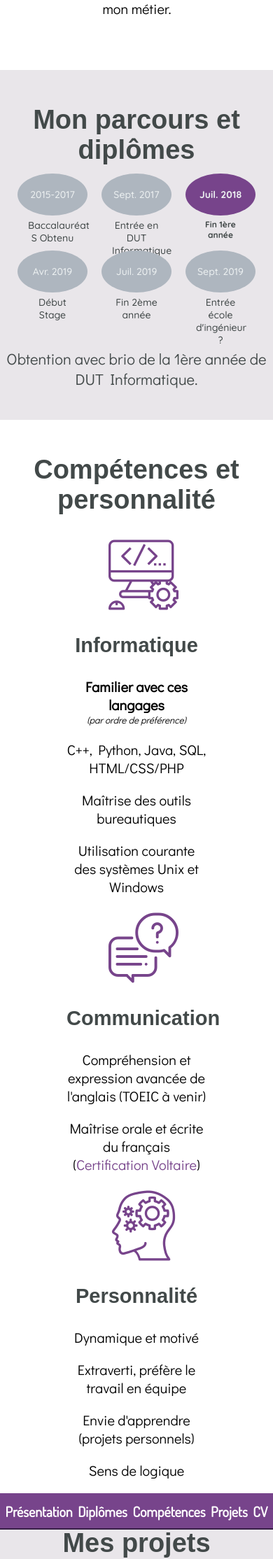
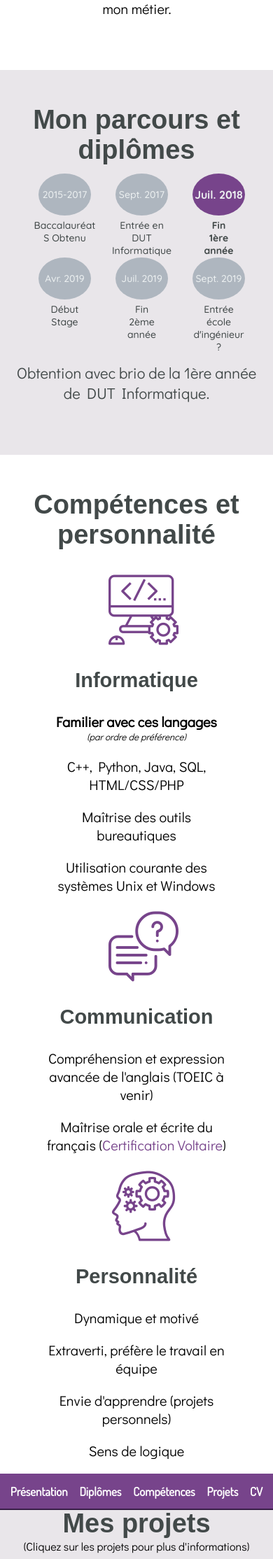
Before and after one commit to SachaFolcke/Portfolio, a PHP site: page / in a window 390 px wide, after a click on "Projets". Shown: the part 1405-3633 px from the top of the page at 70% size. Run offline with PHP 8.4, Linux system fonts and the light colour scheme; some web fonts are replaced.

Commit message:
Multiples corrections de responsivité

```diff
--- a/css/style.css
+++ b/css/style.css
@@ -188,7 +188,7 @@ h1 {
     height: 300px;
     width: 300px;
     display: block;
-    margin: 0 20px 20px 0;
+    margin: 0 10px 20px;
 }
 
 #projects h2 {
@@ -217,7 +217,7 @@ h1 {
     font-size: 20px;
     position: absolute;
     top: 50%;
-    left: 50%;
+    left: 53%;
     transform: translate(-50%, -50%);
     background-color : rgb(119,68,139);
     height: 300px;
@@ -283,6 +283,21 @@ h1 {
     display: none;
 }
 
+.close {
+    border: 1px solid black;
+    border-radius: 50%;
+    width: 30px;
+    height: 30px;
+    font-weight: bold;
+    font-size: 23px;
+    position: absolute;
+    top: 20px;
+    right: 20px;
+    cursor: pointer;
+    background-color: rgb(119,68,139);
+    color: white;
+}
+
 @media screen and (min-width: 1080px) and (max-width: 1600px) {
     #presentation {
         margin: 0 0 50px 0;
@@ -326,11 +341,17 @@ h1 {
 
     #nav a {
         padding: 26px 0 0 0;
-        font-size: 20px;
+        font-size: 17px;
+        margin: 0 2px 0;
     }
 
     #parcours {
-        height: 500px;
+        height: 550px;
+    }
+
+    #skills .element {
+        max-width: 80vw;
+        min-width: 70vw;
     }
 
     #info-master, #info-site, #info-2048, #info-rpg {
--- a/css/timeline.css
+++ b/css/timeline.css
@@ -132,7 +132,6 @@ input:checked + .dot-info span {
     top: -65px;
     left: 0;
     transform: translateX(30%) translateY(-10%) rotateZ(-35deg) ;
-    width: 70px;
     text-indent: -10px;
 }
 
@@ -230,13 +229,14 @@ input[data-description="2000"]:checked ~ #timeline-descriptions-wrapper p[data-d
         margin-left: 0;
     }
     input, .dot-info {
-        width: 60px;
+        width: 75px;
         height: 60px;
-        margin: 0 10px 50px;
+        margin: 0 10px 60px;
     }
     input {
         background-color: transparent !important;
         z-index: 1;
+        transform: translateX(20%);
     }
     input::before, input::after {
         content: none;
@@ -245,16 +245,17 @@ input[data-description="2000"]:checked ~ #timeline-descriptions-wrapper p[data-d
         background-color: rgb(119,68,139);
     }
     input:checked + .dot-info span.year {
-        font-size: 14px;
+        font-size: 16px;
     }
     input:checked + .dot-info span.label {
-        font-size: 12px;
+        font-size: 14px;
     }
     .dot-info {
         visibility: visible;
         border-radius: 50%;
         z-index: 0;
         left: 0;
+        padding-right: 0;
         margin-left: -70px;
         background-color: #AEB6BF;
     }
@@ -276,10 +277,11 @@ input[data-description="2000"]:checked ~ #timeline-descriptions-wrapper p[data-d
         text-indent: 0;
         text-align: center;
     }
-    #timeline-descriptions-wrapper {
+    #timeline-descriptions-wrapper{
         margin-top: 30px;
         margin-left: 0;
         text-align: center;
+        width: 90vw;
     }
 }
 /*
```
